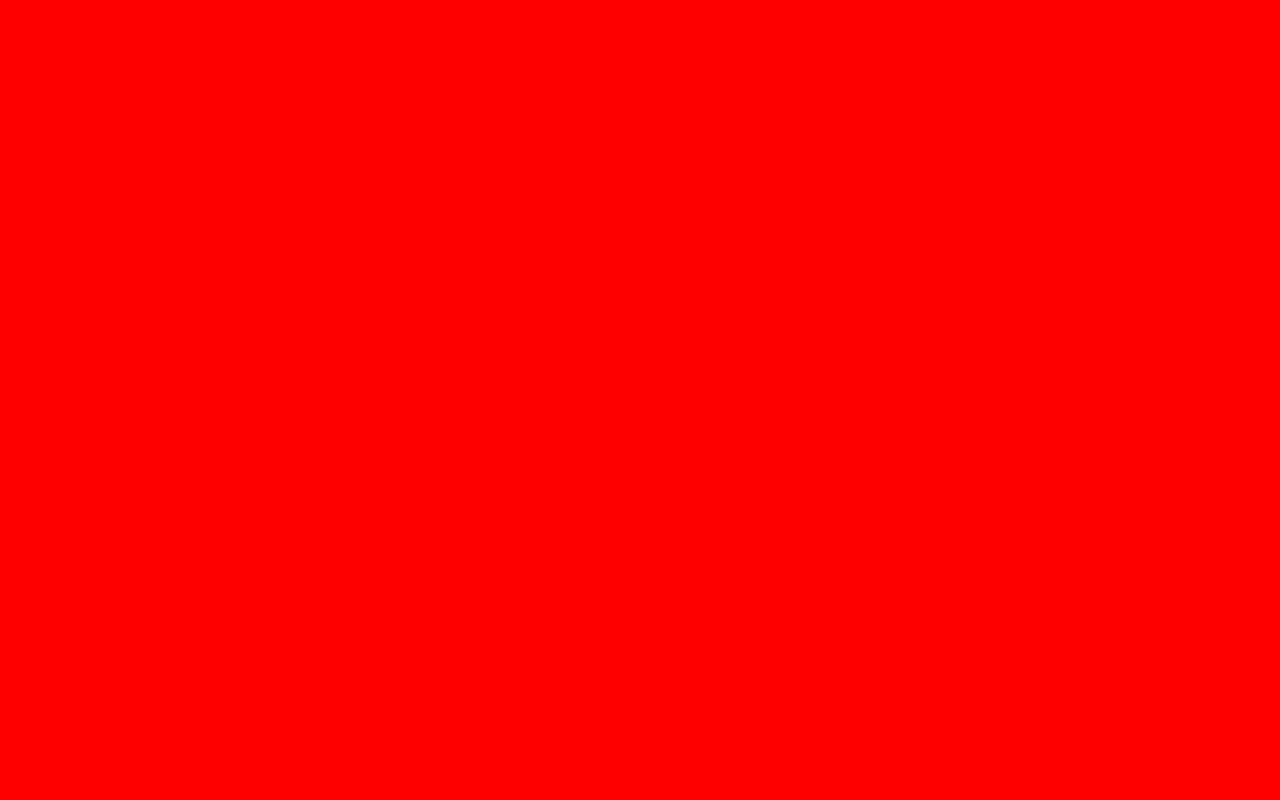
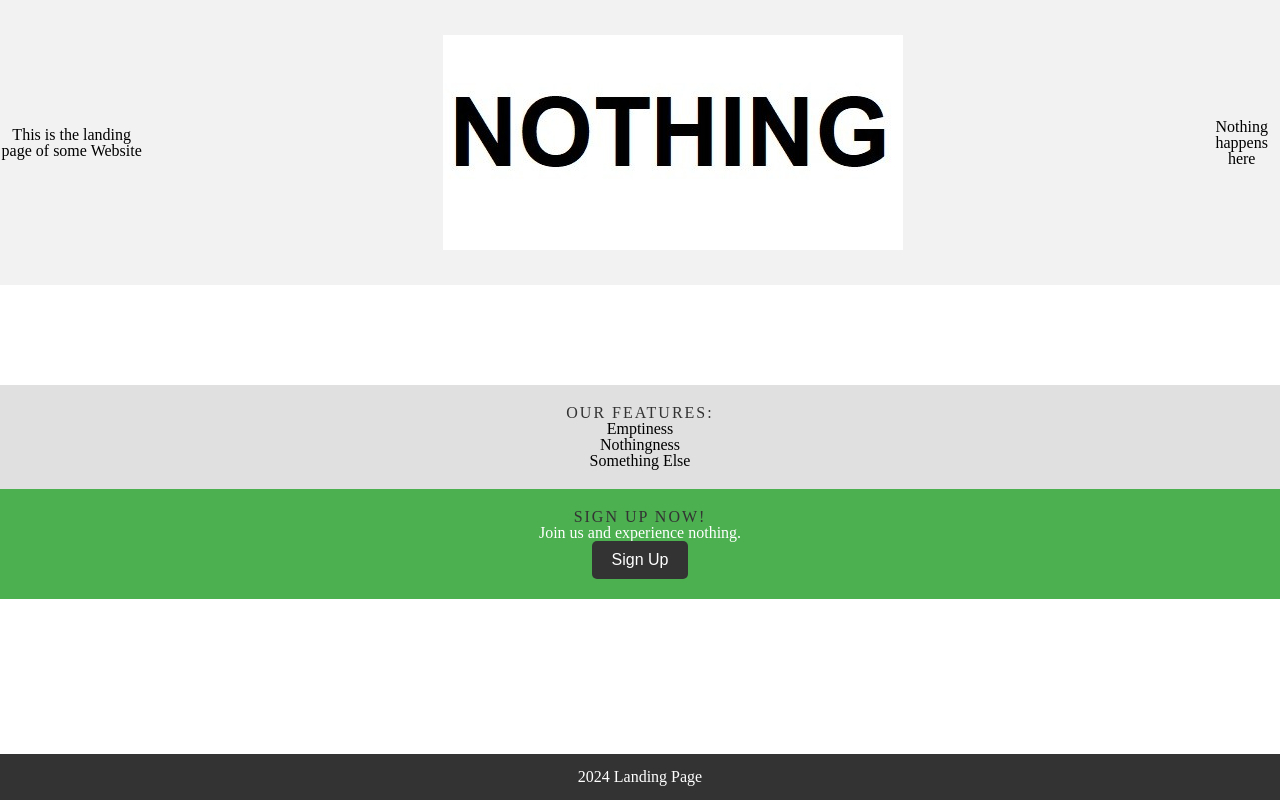
Before and after one commit to Ga66son/landing, a plain HTML site: page index.html in a window 1280 px wide. Drawn offline with Linux system fonts and the light colour scheme.

Commit message:
adding some features

```diff
--- a/index.html
+++ b/index.html
@@ -8,6 +8,35 @@
     <link rel="stylesheet" href="global.css">
 </head>
 <body>
+    <header>
+        <div class=container-h>
+            <div>
+                <p>This is the landing page of some Website</p>
+            </div>
+            <img src="./assets/image.png" alt="image">
+            <div>
+                <p>Nothing happens here</p>
+            </div>
+        </div>
+    </header>
+    <section class="features">
+        <h2>Our Features:</h2>
+        <ul>
+            <li>Emptiness</li>
+            <li>Nothingness</li>
+            <li>Something Else</li>
+        </ul>
+    </section>
+    <section class="cta">
+        <h2>Sign Up Now!</h2>
+        <p>Join us and experience nothing.</p>
+        <button>Sign Up</button>
+    </section>
 
+    <footer>
+        <div class="container-f">
+            <p>2024 Landing Page</p>
+        </div>
+    </footer>
 </body>
 </html>
--- a/style.css
+++ b/style.css
@@ -1,3 +1,64 @@
-body {
-    background-color: red;
+header {
+
+    background-color: #f2f2f2;
+    padding: 20px;
+    text-align: center;
 }
+
+.container-h {
+    display: flex;
+    align-items: center;
+    justify-content: center;
+    gap: 300px;
+    padding: 35px 0;
+    margin-bottom: 100px;
+
+}
+
+h2 {
+    font-size: 28px;
+    color: #333;
+    margin-bottom: 15px;
+    text-transform: uppercase;
+    letter-spacing: 2px;
+}
+
+.features {
+    background-color: #e0e0e0;
+    padding: 20px;
+    text-align: center;
+}
+
+.cta {
+    background-color: #4CAF50;
+    color: white;
+    padding: 20px;
+    text-align: center;
+}
+
+footer {
+    background-color: #333;
+    color: white;
+    text-align: center;
+    position: fixed;
+    bottom: 0;
+    width: 100%;
+}
+
+button {
+    background-color: #333;
+    color: white;
+    border: none;
+    padding: 10px 20px;
+    cursor: pointer;
+    font-size: 16px;
+    border-radius: 5px;
+}
+
+button:hover {
+    background-color: #555;
+}
+
+.container-f {
+    padding: 15px 0;
+}
```
Also changed, not shown: assets/image.png (added).
